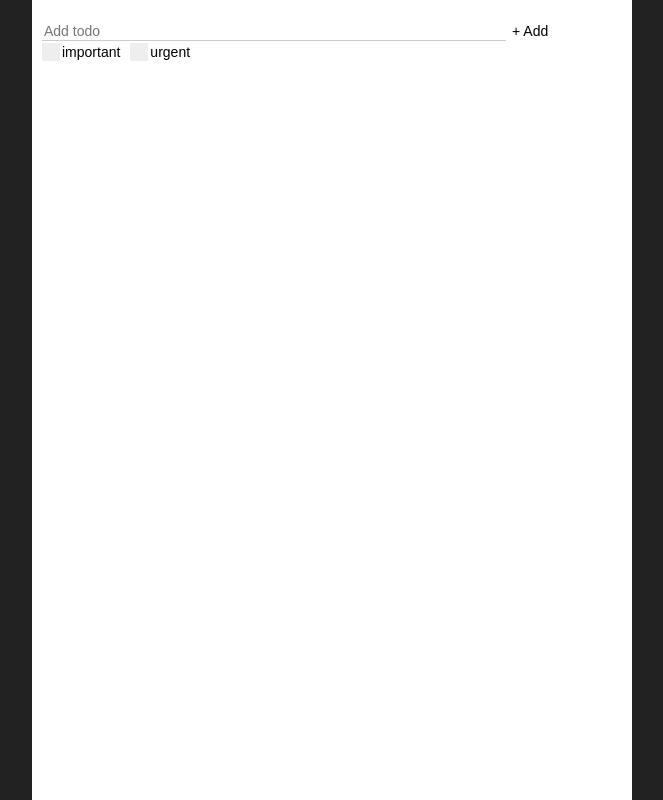
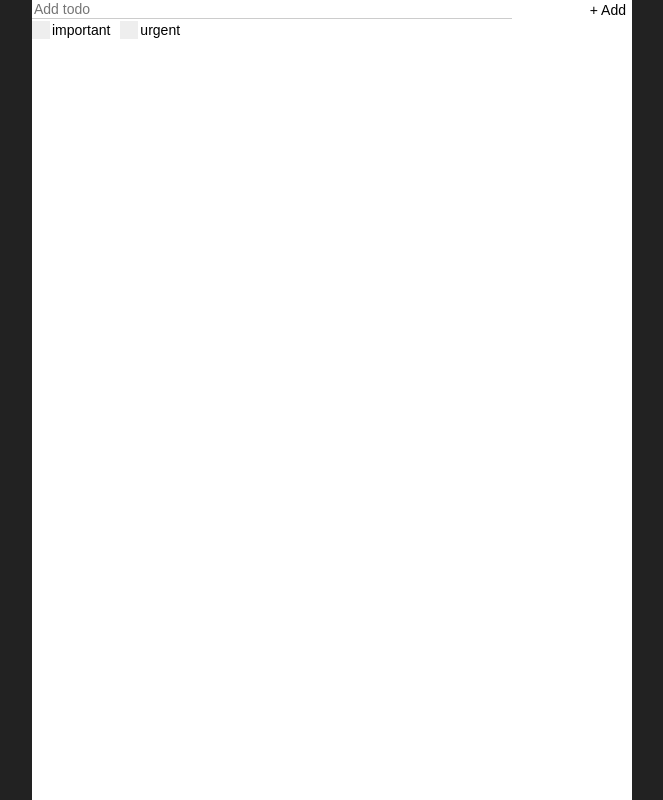
Before and after one commit to Islam888/todo-list, a React (Create React App) app: page / in a window 1280 px wide. Shown: the whole page, without its empty margins (308-971 px from the left). Built offline with nearby package versions, Linux system fonts and the light colour scheme.

Commit message:
use flexbox to arrange elements

```diff
--- a/src/components/TodoEdit.js
+++ b/src/components/TodoEdit.js
@@ -55,7 +55,7 @@ const TodoEdit = props => {
 
   return (
     <div>
-      <div>
+      <div className="todo-input-wrapper">
         <input
           type="text"
           id="todoEdit"
--- a/src/components/TodoInput.js
+++ b/src/components/TodoInput.js
@@ -49,7 +49,8 @@ const TodoInput = props => {
   };
 
   return (
-    <div className="todos-wrapper">
+    <div>
+      <div className="todo-input-wrapper">
         <input
           type="text"
           id="todoInput"
@@ -59,6 +60,7 @@ const TodoInput = props => {
         <button id="add-button" onClick={handleClick}>
           Add
         </button>
+      </div>
       <div className="checkbox-wrapper">
         {/* <input type="checkbox" id="important" name="priority" />
         <label htmlFor="important">important</label> */}
```
Lines whose indentation alone changed are shown as unchanged.
